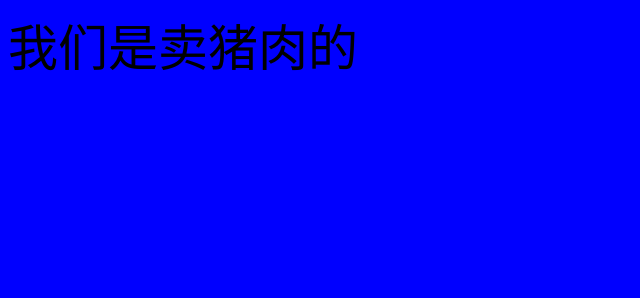
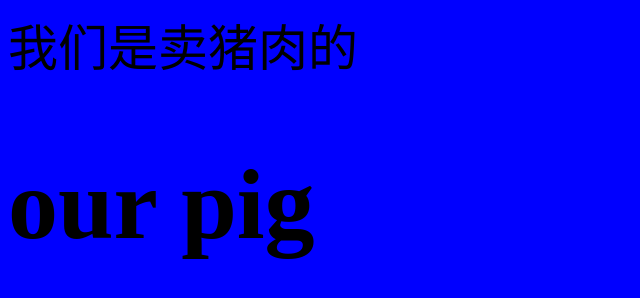
Before and after one commit to MINJIESHI/git-demo-01, a plain HTML site: page index.html in a window 1280 px wide. Shown: the whole page, without its empty margins (0-640 px from the left). Drawn offline with Linux system fonts and the light colour scheme.

Commit message:
add english

```diff
--- a/index.html
+++ b/index.html
@@ -11,6 +11,7 @@
 
 <body>
     我们是卖猪肉的
+    <h1>our pig</h1>
 </body>
 
 </html>
```
